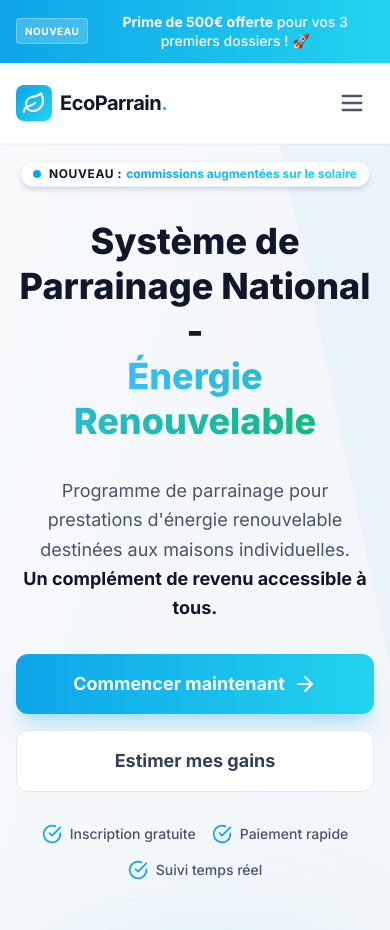
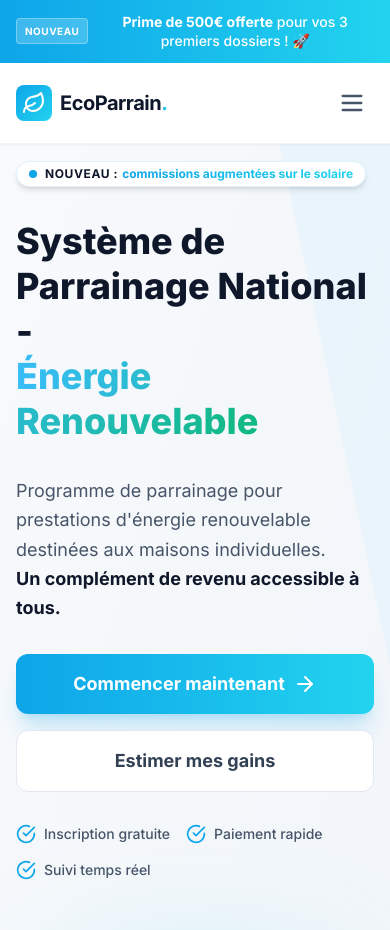
Before and after one commit to aissaoui-mohamed-web/EcoParrain, a React (Vite) app: page / in a window 390 px wide. Shown: the top 930 px of the page. Built offline with nearby package versions, Linux system fonts and the light colour scheme.

Commit message:
feat(landing): Align text and adjust badge positioning
Adjusts the hero section text alignment to left on all screen sizes and refines the positioning of the pill badge. This improves the visual consistency and professional appearance of the landing page.

```diff
--- a/components/LandingPage.tsx
+++ b/components/LandingPage.tsx
@@ -306,10 +306,10 @@ const LandingPage: React.FC<LandingPageProps> = ({ onLogin }) => {
       <section className="pt-40 md:pt-56 pb-20 md:pb-24 px-4 bg-gradient-to-br from-slate-50 to-slate-100 overflow-hidden relative">
         <div className="absolute top-0 right-0 w-1/3 h-full bg-sky-100/50 skew-x-12 translate-x-32 pointer-events-none"></div>
         <div className="max-w-7xl mx-auto grid grid-cols-1 lg:grid-cols-2 gap-12 items-center relative z-10">
-          <div className="space-y-8 animate-fade-in-up text-center lg:text-left">
+          <div className="space-y-8 animate-fade-in-up text-left">
 
             {/* Pill Badge - WHITE BG, BLUE GRADIENT TEXT */}
-            <div className="inline-flex items-center gap-2 px-3 py-1 md:px-4 md:py-2 rounded-full bg-white text-xs md:text-sm font-bold mb-0 mx-auto lg:mx-0 w-fit shadow-md border border-sky-100">
+            <div className="inline-flex items-center gap-2 px-3 py-1 md:px-4 md:py-2 rounded-full bg-white text-xs md:text-sm font-bold mb-0 mx-0 w-fit shadow-md border border-sky-100">
                <span className="relative flex h-2 w-2 shrink-0 md:h-2.5 md:w-2.5">
                   <span className="animate-ping absolute inline-flex h-full w-full rounded-full bg-sky-400 opacity-75"></span>
                   <span className="relative inline-flex rounded-full h-2 w-2 md:h-2.5 md:w-2.5 bg-sky-500"></span>
@@ -326,11 +326,11 @@ const LandingPage: React.FC<LandingPageProps> = ({ onLogin }) => {
               Système de Parrainage National - <br/>
               <span className="text-transparent bg-clip-text bg-gradient-to-r from-sky-400 to-emerald-500">Énergie Renouvelable</span>
             </h1>
-            <p className="text-lg md:text-xl text-slate-600 leading-relaxed max-w-2xl mx-auto lg:mx-0">
+            <p className="text-lg md:text-xl text-slate-600 leading-relaxed max-w-2xl mx-0">
               Programme de parrainage pour prestations d'énergie renouvelable destinées aux maisons individuelles. <br/>
               <span className="font-bold text-slate-900">Un complément de revenu accessible à tous.</span>
             </p>
-            <div className="flex flex-col sm:flex-row gap-4 justify-center lg:justify-start">
+            <div className="flex flex-col sm:flex-row gap-4 justify-start">
               <button
                 onClick={onLogin}
                 className="px-8 py-4 bg-gradient-to-r from-sky-500 to-cyan-400 text-white rounded-xl font-bold text-lg hover:from-sky-600 hover:to-cyan-500 transition-all shadow-xl shadow-sky-500/20 flex items-center justify-center gap-2 group"
@@ -347,7 +347,7 @@ const LandingPage: React.FC<LandingPageProps> = ({ onLogin }) => {
             </div>
 
             {/* Added features list - ROW ON MOBILE */}
-            <div className="mt-8 flex flex-row flex-wrap justify-center lg:justify-start gap-4 sm:gap-6 text-sm font-medium text-slate-600">
+            <div className="mt-8 flex flex-row flex-wrap justify-start gap-4 sm:gap-6 text-sm font-medium text-slate-600">
                <div className="flex items-center gap-2">
                  <CheckCircle className="text-sky-500 w-5 h-5" /> Inscription gratuite
                </div>
@@ -914,7 +914,7 @@ const LandingPage: React.FC<LandingPageProps> = ({ onLogin }) => {
               <ul className="space-y-3 text-sm text-slate-400">
                 <li><a href="#comment-ca-marche" className="hover:text-sky-400 transition-colors">Comment ça marche</a></li>
                 <li><a href="#simulateur" className="hover:text-sky-400 transition-colors">Simulateur</a></li>
-                <li><a href="#engagements" className="hover:text-sky-400 transition-colors">Nos Engagements</a></li>
+                <li><a href="#engagements" className="hover:text-sky-400 transition-colors">Engagements</a></li>
                 <li><a href="#actualites" className="hover:text-sky-400 transition-colors">Actualités</a></li>
               </ul>
             </div>
```
